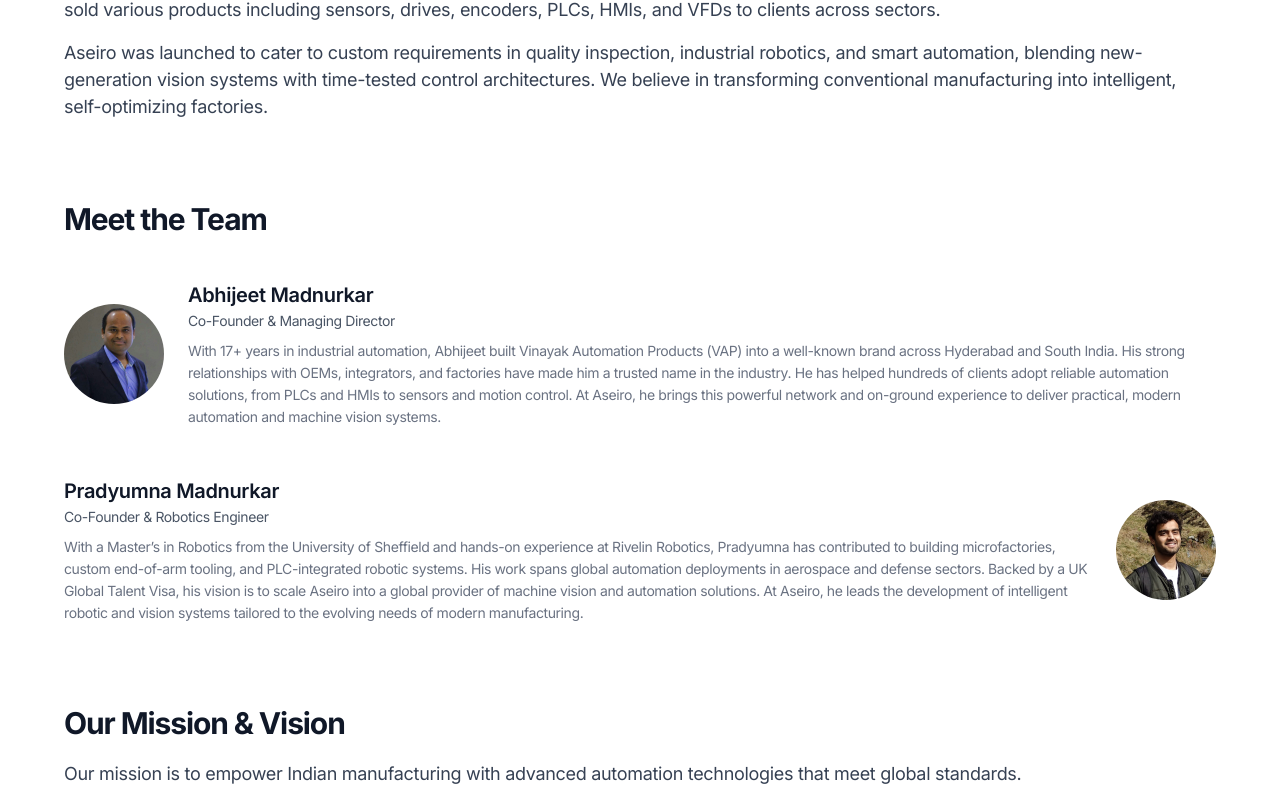
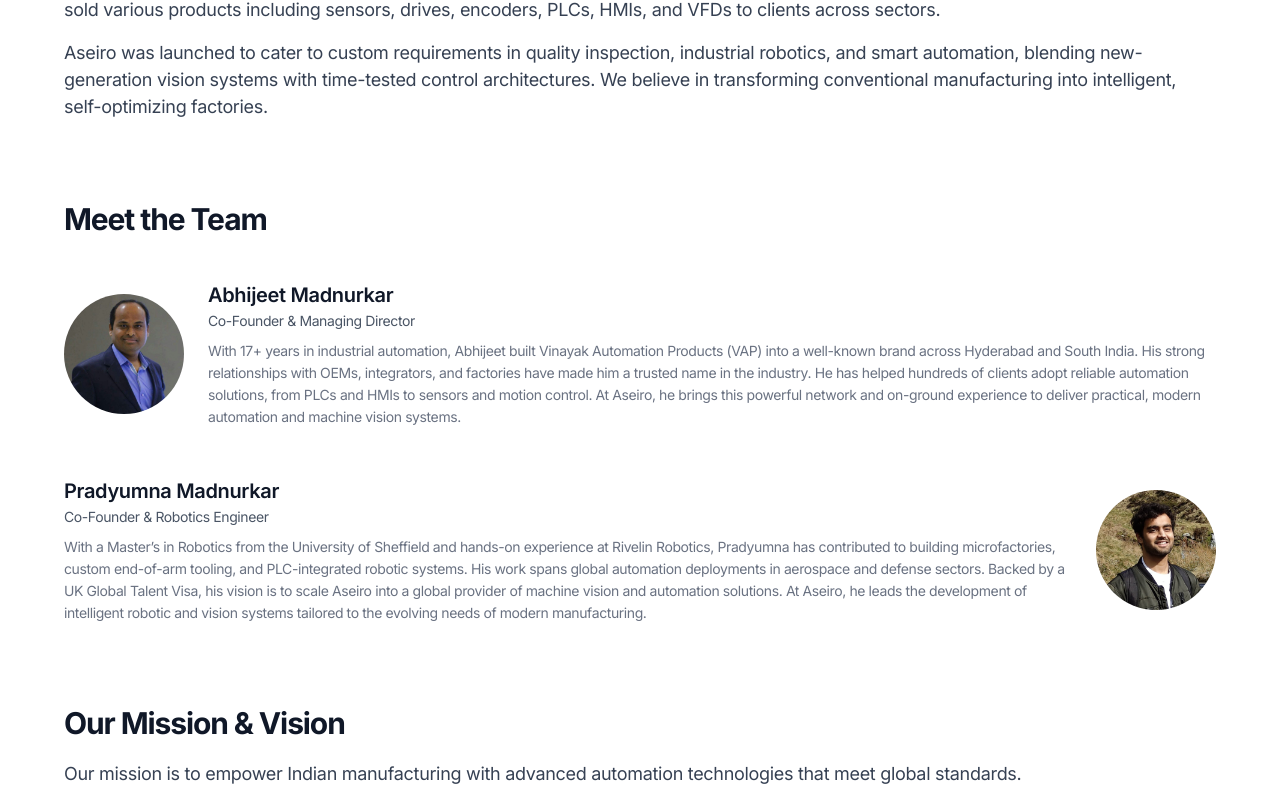
Before and after one commit to pradyumna-aseiro/Vercel-website, a Next.js app: page /about in a window 1280 px wide. Shown: the part 369-1176 px from the top of the page. Built offline with nearby package versions, Linux system fonts and the light colour scheme.

Commit message:
added google maps embed

```diff
--- a/app/(default)/about/page.tsx
+++ b/app/(default)/about/page.tsx
@@ -42,9 +42,9 @@ export default function AboutPage() {
             <Image
               src="/images/team-abhijeet.png"
               alt="Abhijeet Madnurkar"
-              width={100}
-              height={100}
-              className="rounded-full object-cover w-[100px] h-[100px] shrink-0"
+              width={120}
+              height={120}
+              className="rounded-full object-cover w-[120px] h-[120px] shrink-0"
             />
             <div>
               <h3 className="text-xl font-semibold">Abhijeet Madnurkar</h3>
@@ -64,9 +64,9 @@ export default function AboutPage() {
             <Image
               src="/images/team-pradyumna.png"
               alt="Pradyumna Madnurkar"
-              width={100}
-              height={100}
-              className="rounded-full object-cover w-[100px] h-[100px] shrink-0"
+              width={120}
+              height={120}
+              className="rounded-full object-cover w-[120px] h-[120px] shrink-0"
             />
             <div>
               <h3 className="text-xl font-semibold">Pradyumna Madnurkar</h3>
--- a/app/(default)/contact/page.tsx
+++ b/app/(default)/contact/page.tsx
@@ -118,6 +118,21 @@ export default function ContactPage() {
           </div>
         </form>
       )}
+
+      {/* Google Map Section */}
+      <div className="mt-20">
+        <h2 className="text-2xl font-semibold mb-4">Our Location</h2>
+        <p className="text-gray-600 mb-6">1st Floor, Marredpally, P.No.2, F, Street Number 10, Nehru Nagar Colony, Secunderabad, Hyderabad, Telangana 500026</p>
+        <div className="w-full max-w-5xl mx-auto aspect-[4/3] rounded-xl overflow-hidden shadow-lg">
+          <iframe
+            className="w-full h-full border-0"
+            loading="lazy"
+            allowFullScreen
+            referrerPolicy="no-referrer-when-downgrade"
+            src="https://www.google.com/maps/embed?pb=!1m18!1m12!1m3!1d3806.277627364696!2d78.5082633!3d17.4464212!2m3!1f0!2f0!3f0!3m2!1i1024!2i768!4f13.1!3m3!1m2!1s0x3bcb9bdf81786025%3A0xe069601482f8891!2sAseiro%20Industries%20Pvt%20Ltd!5e0!3m2!1sen!2sin!4v1743678632918!5m2!1sen!2sin"
+          ></iframe>
+        </div>
+      </div>
     </section>
   );
 }
```
Lines whose indentation alone changed are shown as unchanged.
